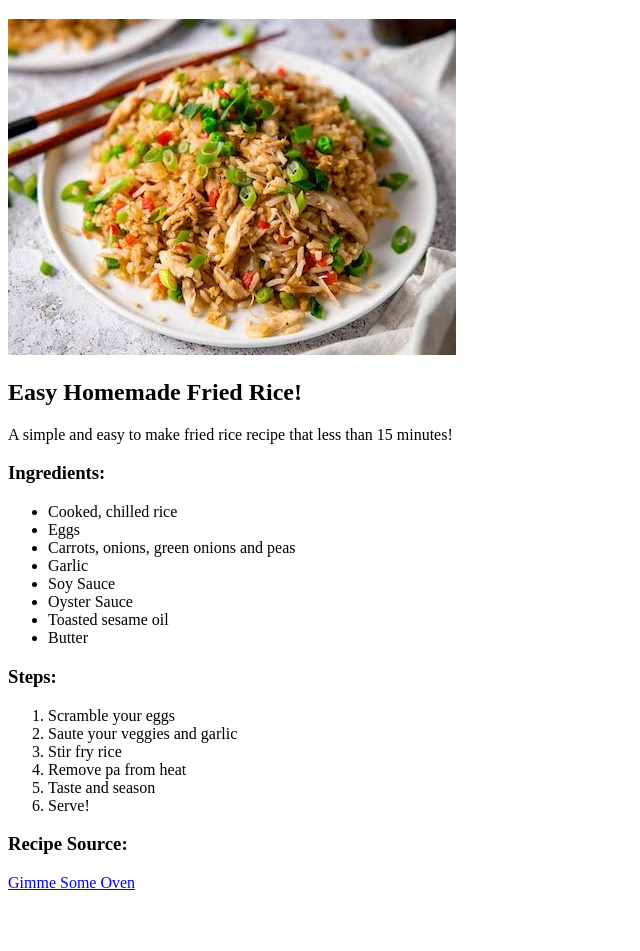
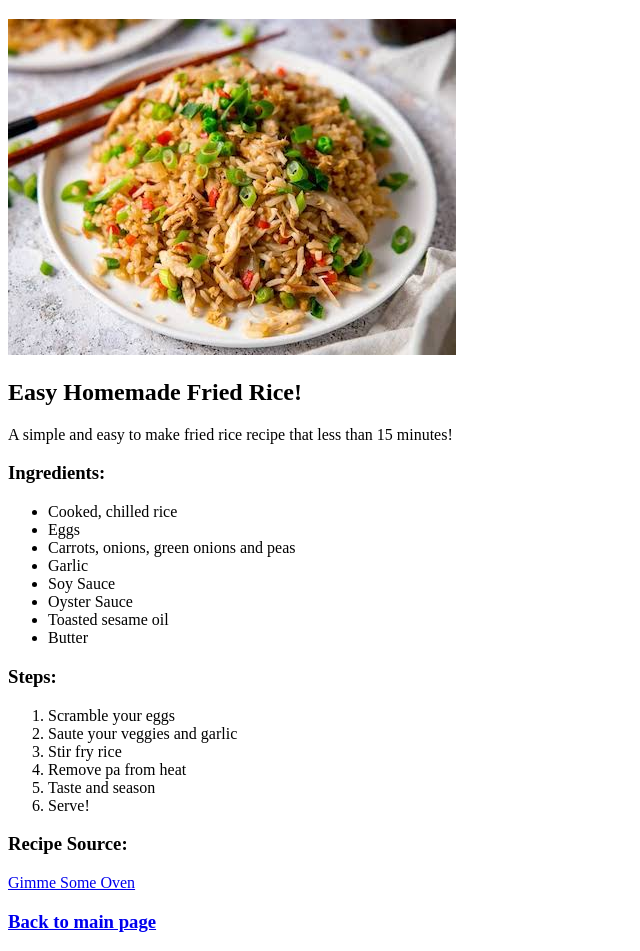
Before and after one commit to ML1206/odin-recipes, a plain HTML site: page recipes/friedrice.html in a window 1280 px wide. Shown: the part 61-1012 px from the top of the page, without its empty margins (0-640 px from the left). Before the commit the page ends 961 px from the top, so only its background shows below. Drawn offline with Linux system fonts and the light colour scheme.

Commit message:
Add return to main page button on recipe pages

```diff
--- a/recipes/friedrice.html
+++ b/recipes/friedrice.html
@@ -33,5 +33,6 @@
         </ol>
         <h3>Recipe Source:</h3>
         <a href="https://www.gimmesomeoven.com/fried-rice-recipe/">Gimme Some Oven</a>
+        <h3><a href="../index.html">Back to main page</a></h3>
     </body>
 </html>
```
Also changed, not shown: recipes/lasagna.html (+1 -0 lines), recipes/proteinshake.html (+1 -0 lines).
